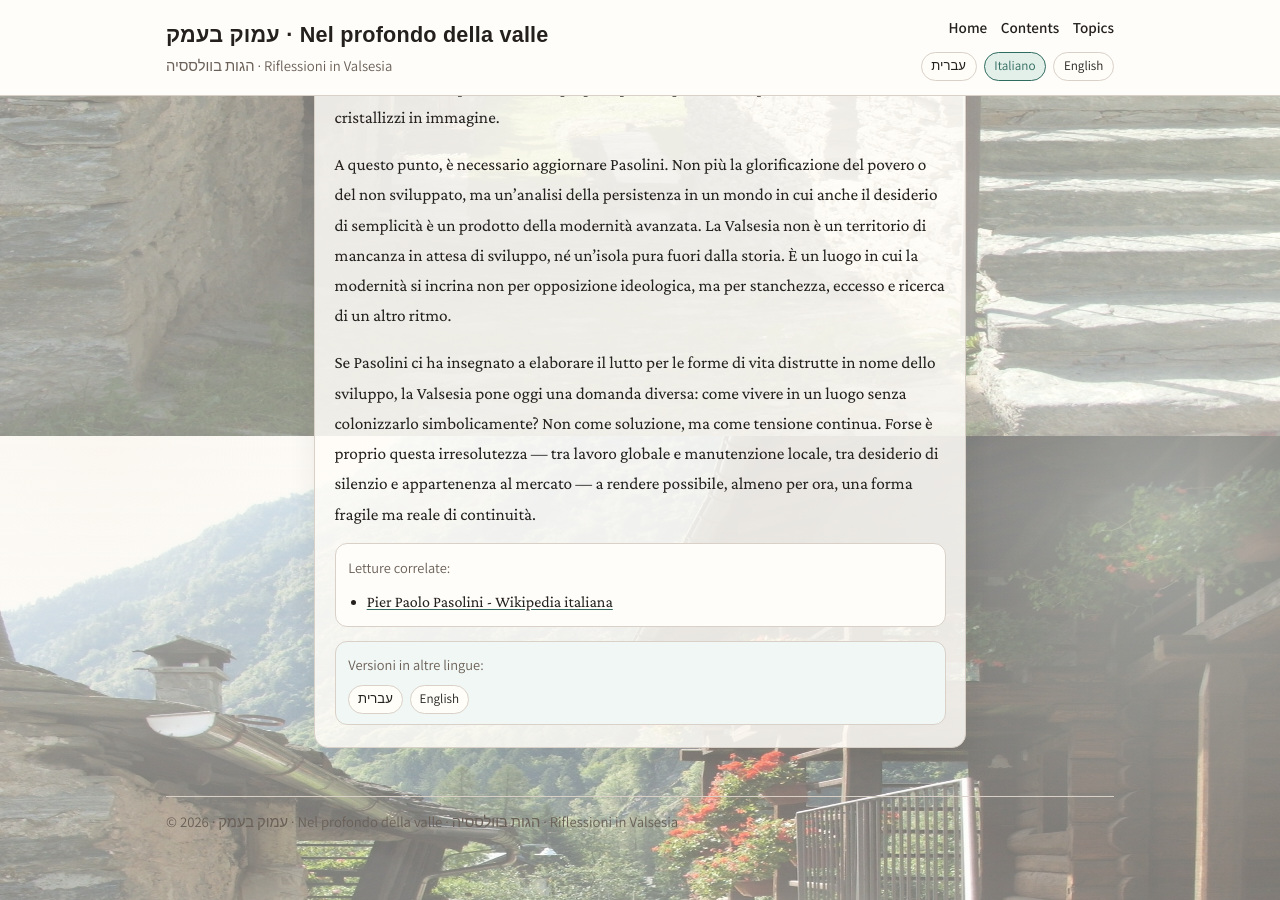
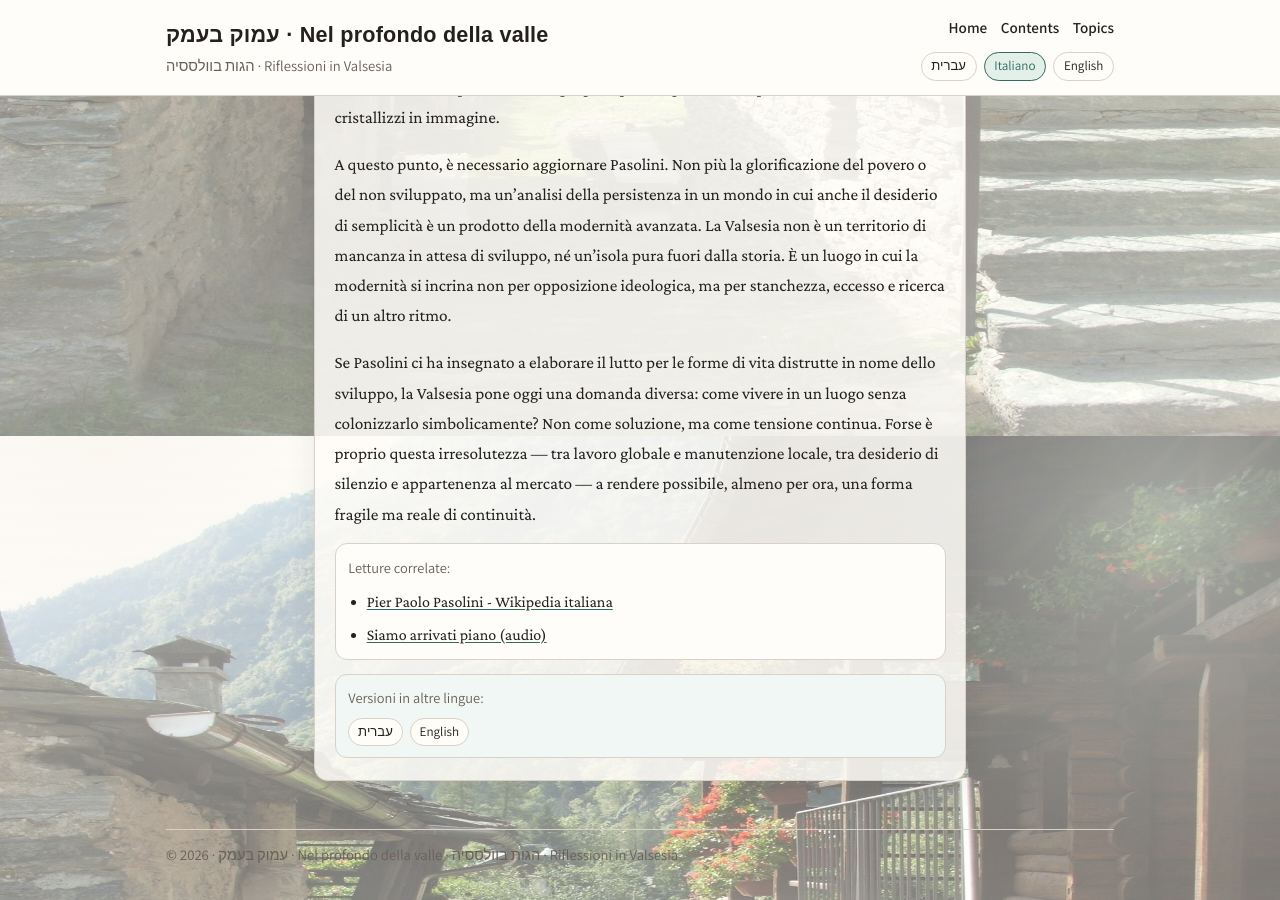
Before and after one commit to dror27/valsesia, a Jekyll site: the page built from _essays_it/pasolini_remote_work.md, in a window 1280 px wide and 900 px high, scrolled down 2264 px. Built offline with Jekyll 4.4.1, drawn with Linux system fonts in a browser that asks for light colours; some web fonts are replaced.

Commit message:
audio added

```diff
--- a/_essays_it/pasolini_remote_work.md
+++ b/_essays_it/pasolini_remote_work.md
@@ -10,6 +10,8 @@ translation_key: pasolini_valsesia_remote_work
 related_reading:
   - title: "Pier Paolo Pasolini - Wikipedia italiana"
     url: "https://it.wikipedia.org/wiki/Pier_Paolo_Pasolini"
+  - title: "Siamo arrivati piano (audio)"
+    url: "https://soundcloud.com/drorkessler/siamo-arrivati-piano"
 ---
 
 La celebre “glorificazione” dei poveri e dei “non sviluppati” operata da Pier Paolo Pasolini ha sempre suscitato disagio. È stata spesso liquidata come una romantizzazione problematica, come una proiezione borghese su vite altrui, o come una posizione reazionaria mascherata da critica di sinistra. Eppure Pasolini non celebrava la miseria, né auspicava la conservazione della sofferenza o della mancanza. Il suo intento era un altro: diagnosticare una frattura storica, una violenza antropologica esercitata dalla modernizzazione — e in particolare dal capitalismo dei consumi — sulle forme di vita non ancora completamente modellate dall’efficienza, dalla standardizzazione e dal desiderio mercificato. L’oggetto di Pasolini non è la povertà come condizione economica, ma il sottosviluppo come condizione esistenziale e culturale differente. In questa prospettiva, la Valsesia (VC) non è solo un termine di paragone, ma un vero e proprio laboratorio contemporaneo in cui le domande pasoliniane assumono una nuova configurazione.
```
Also changed, not shown: _essays_en/pasolini_remote_work.md (+2 -0 lines).
